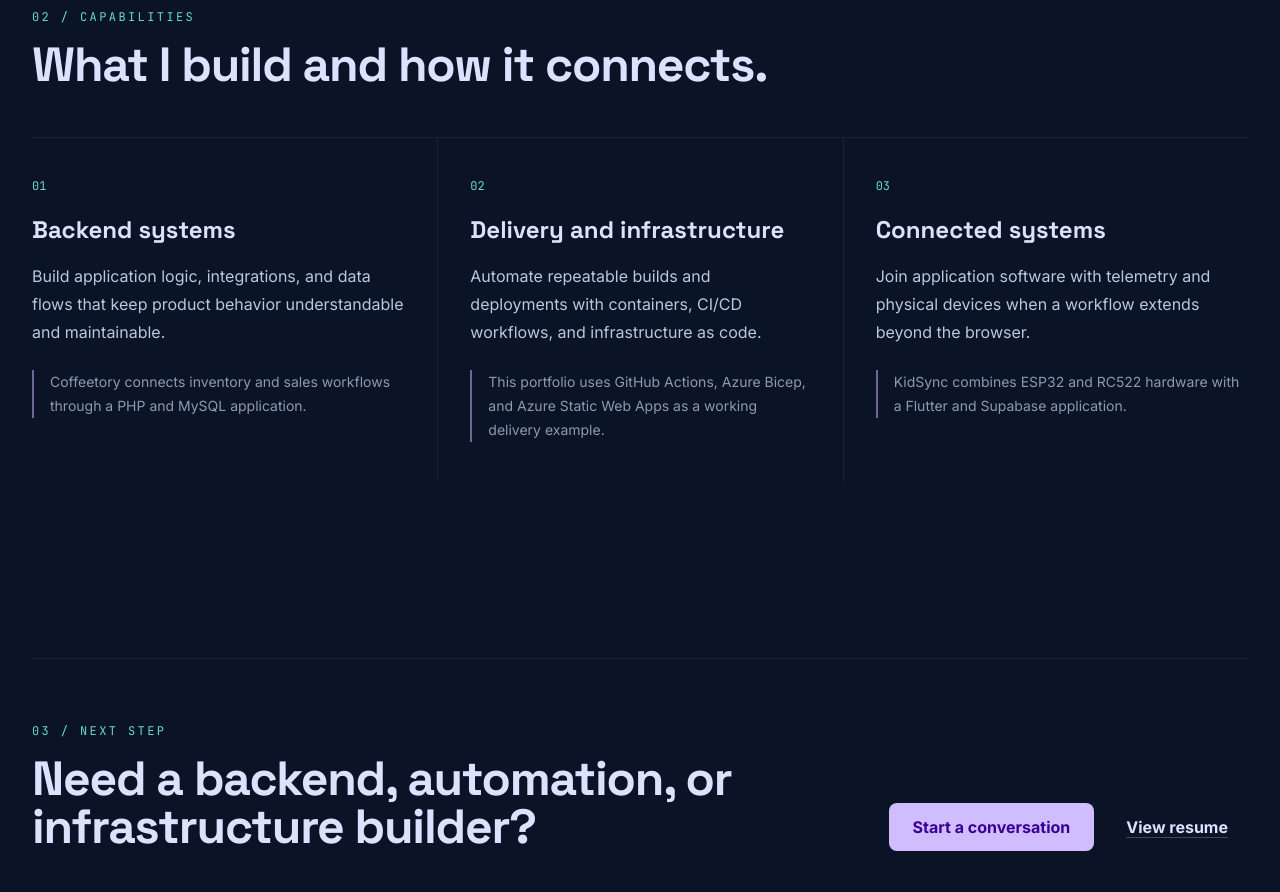
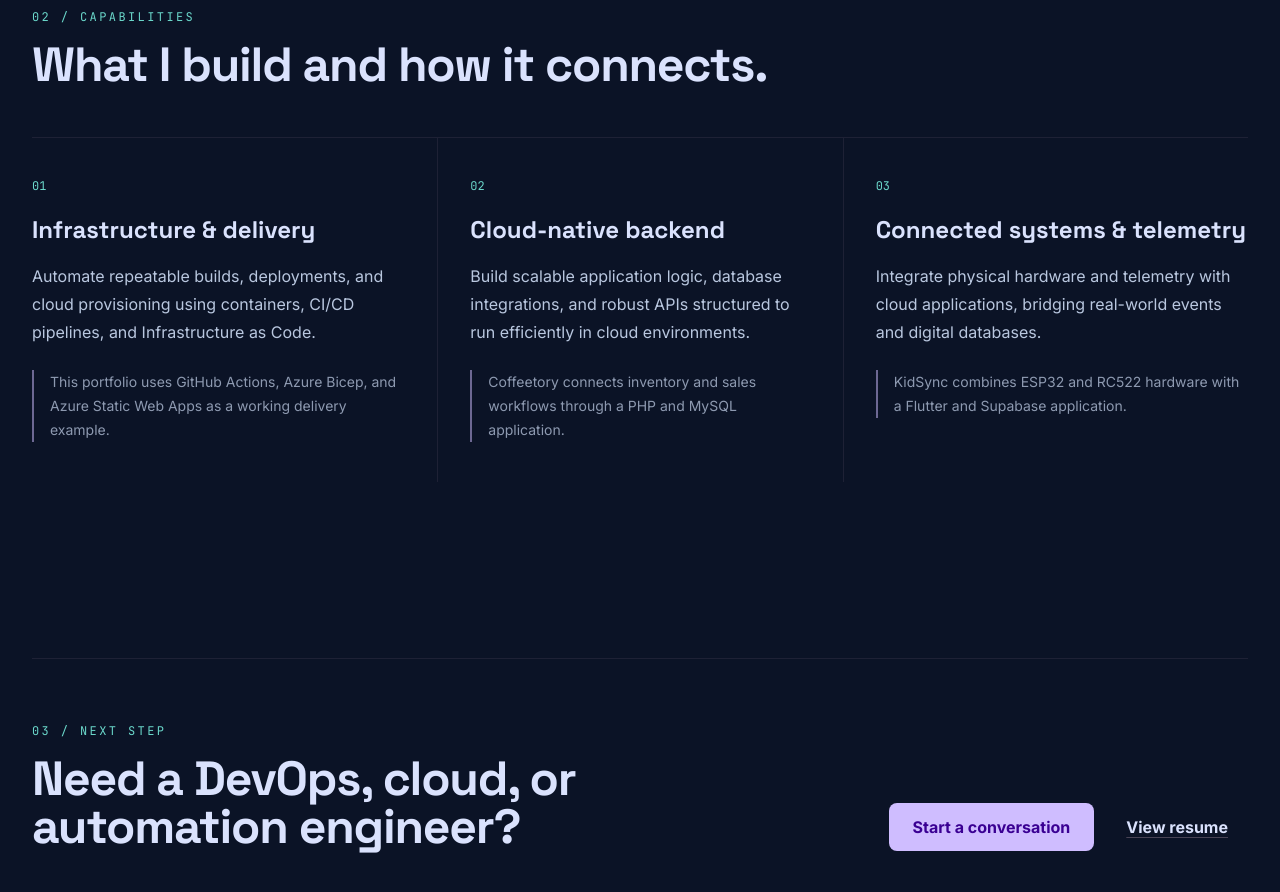
Before and after one commit to naori11/personal-portfolio, a Next.js app in the folder apps/web/: page / in a window 1280 px wide. Shown: the part 2200-3092 px from the top of the page. Built offline with nearby package versions, Linux system fonts and the light colour scheme.

Commit message:
feat: refine content arrangement to highlight DevOps capabilities

```diff
--- a/apps/web/app/components/home/ClosingCta.tsx
+++ b/apps/web/app/components/home/ClosingCta.tsx
@@ -15,7 +15,7 @@ export function ClosingCta({ onOpenResume }: ClosingCtaProps) {
             03 / Next step
           </p>
           <h2 className="mt-4 font-[family-name:var(--font-space-grotesk)] text-4xl font-black tracking-tight text-[#dae2fd] sm:text-5xl">
-            Need a backend, automation, or infrastructure builder?
+            Need a DevOps, cloud, or automation engineer?
           </h2>
         </div>
 
--- a/apps/web/app/components/home/home-content.ts
+++ b/apps/web/app/components/home/home-content.ts
@@ -88,25 +88,25 @@ export const supportingProjects: readonly SupportingProjectData[] = [
 export const capabilities: readonly CapabilityData[] = [
   {
     index: "01",
-    title: "Backend systems",
+    title: "Infrastructure & delivery",
     description:
-      "Build application logic, integrations, and data flows that keep product behavior understandable and maintainable.",
+      "Automate repeatable builds, deployments, and cloud provisioning using containers, CI/CD pipelines, and Infrastructure as Code.",
+    evidence:
+      "This portfolio uses GitHub Actions, Azure Bicep, and Azure Static Web Apps as a working delivery example.",
+  },
+  {
+    index: "02",
+    title: "Cloud-native backend",
+    description:
+      "Build scalable application logic, database integrations, and robust APIs structured to run efficiently in cloud environments.",
     evidence:
       "Coffeetory connects inventory and sales workflows through a PHP and MySQL application.",
   },
   {
-    index: "02",
-    title: "Delivery and infrastructure",
+    index: "03",
+    title: "Connected systems & telemetry",
     description:
-      "Automate repeatable builds and deployments with containers, CI/CD workflows, and infrastructure as code.",
-    evidence:
-      "This portfolio uses GitHub Actions, Azure Bicep, and Azure Static Web Apps as a working delivery example.",
-  },
-  {
-    index: "03",
-    title: "Connected systems",
-    description:
-      "Join application software with telemetry and physical devices when a workflow extends beyond the browser.",
+      "Integrate physical hardware and telemetry with cloud applications, bridging real-world events and digital databases.",
     evidence:
       "KidSync combines ESP32 and RC522 hardware with a Flutter and Supabase application.",
   },
```
Also changed, not shown: 2 other files (tests, documents, lock files or other folders).
